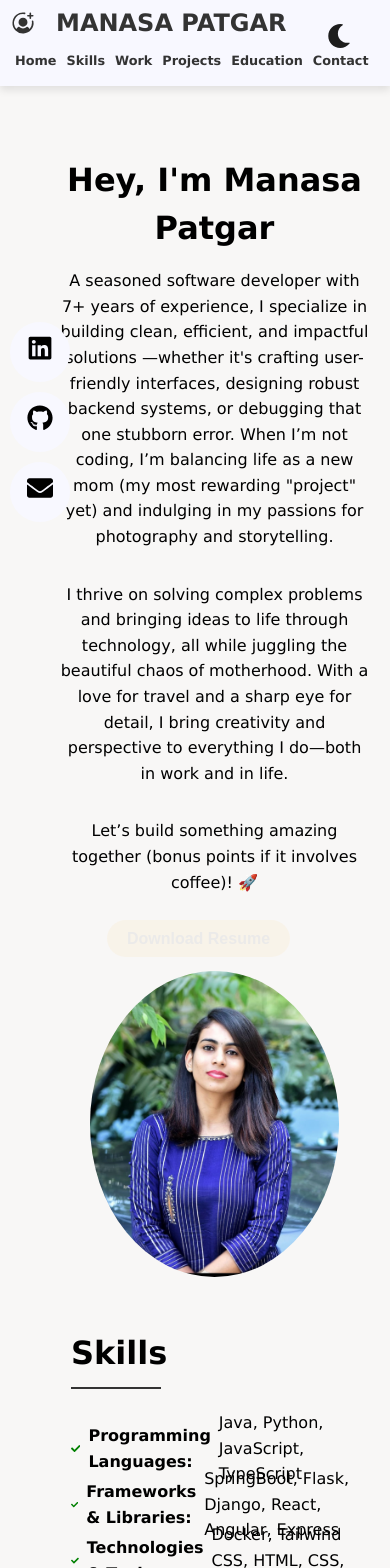
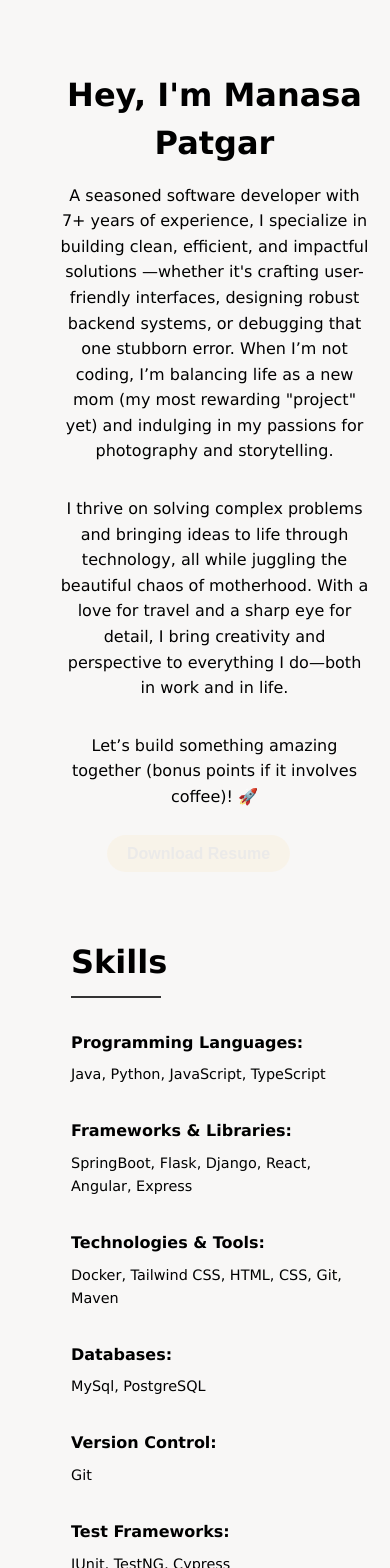
Before and after one commit to Manasa-patgar/ai-resume-manasa-patgar, a React (Vite) app: page / in a window 390 px wide. Shown: the top 1568 px of the page. Built offline with nearby package versions, Linux system fonts and the light colour scheme.

Commit message:
small factor changes

```diff
--- a/src/App.css
+++ b/src/App.css
@@ -332,15 +332,7 @@ body, html, ul, li, a {
   }
 
   .header {
-    flex-direction: column;
-    align-items: flex-start;
-    padding: 10px;
-    position: relative; /* Add relative positioning */
-  }
-
-  .header h1 {
-    font-size: 1.5em;
-    margin: 0;
+    display: none; /* Hide header */
   }
 
   .nav-list {
@@ -367,20 +359,11 @@ body, html, ul, li, a {
 
   .hero-image img {
     max-width: 80%;
+    display: none;
   }
 
   .sidebar {
-    flex-direction: column;
-    top: 50%;
-    bottom: auto;
-    left: 0;
-    transform: translateY(-50%);
-    width: auto;
-    justify-content: flex-start;
-  }
-
-  .sidebar li {
-    margin: 10px;
+    display: none; /* Hide sidebar */
   }
 
   .main-content {
--- a/src/components/Skills.css
+++ b/src/components/Skills.css
@@ -58,3 +58,33 @@
     margin-right: 0.5rem;
     color: green;
   }
+
+@media (max-width: 768px) {
+
+  .skills-list {
+    font-size: 1rem;
+    margin-top: 1rem;
+  }
+
+  .skills-list .skill-item {
+    flex-direction: column;
+    align-items: flex-start;
+    height: auto;
+    margin-bottom: 1rem;
+  }
+
+  .skills-list h3 {
+    font-size: 1rem;
+    margin-bottom: 0.5rem;
+  }
+
+  .skills-list p {
+    font-size: 0.9rem;
+    margin: 0;
+  }
+
+  .skill-icon
+  {
+    display: none;
+  }
+}
--- a/src/index.css
+++ b/src/index.css
@@ -74,15 +74,7 @@ button:focus-visible {
   }
 
   .header {
-    flex-direction: column;
-    align-items: flex-start;
-    padding: 10px;
-    position: relative; /* Add relative positioning */
-  }
-
-  .header h1 {
-    font-size: 1.5em;
-    margin: 0;
+    display: none; /* Hide header */
   }
 
   .nav-list {
@@ -112,17 +104,7 @@ button:focus-visible {
   }
 
   .sidebar {
-    flex-direction: column;
-    top: 50%;
-    bottom: auto;
-    left: 0;
-    transform: translateY(-50%);
-    width: auto;
-    justify-content: flex-start;
-  }
-
-  .sidebar li {
-    margin: 10px;
+    display: none; /* Hide sidebar */
   }
 
   .main-content {
```
